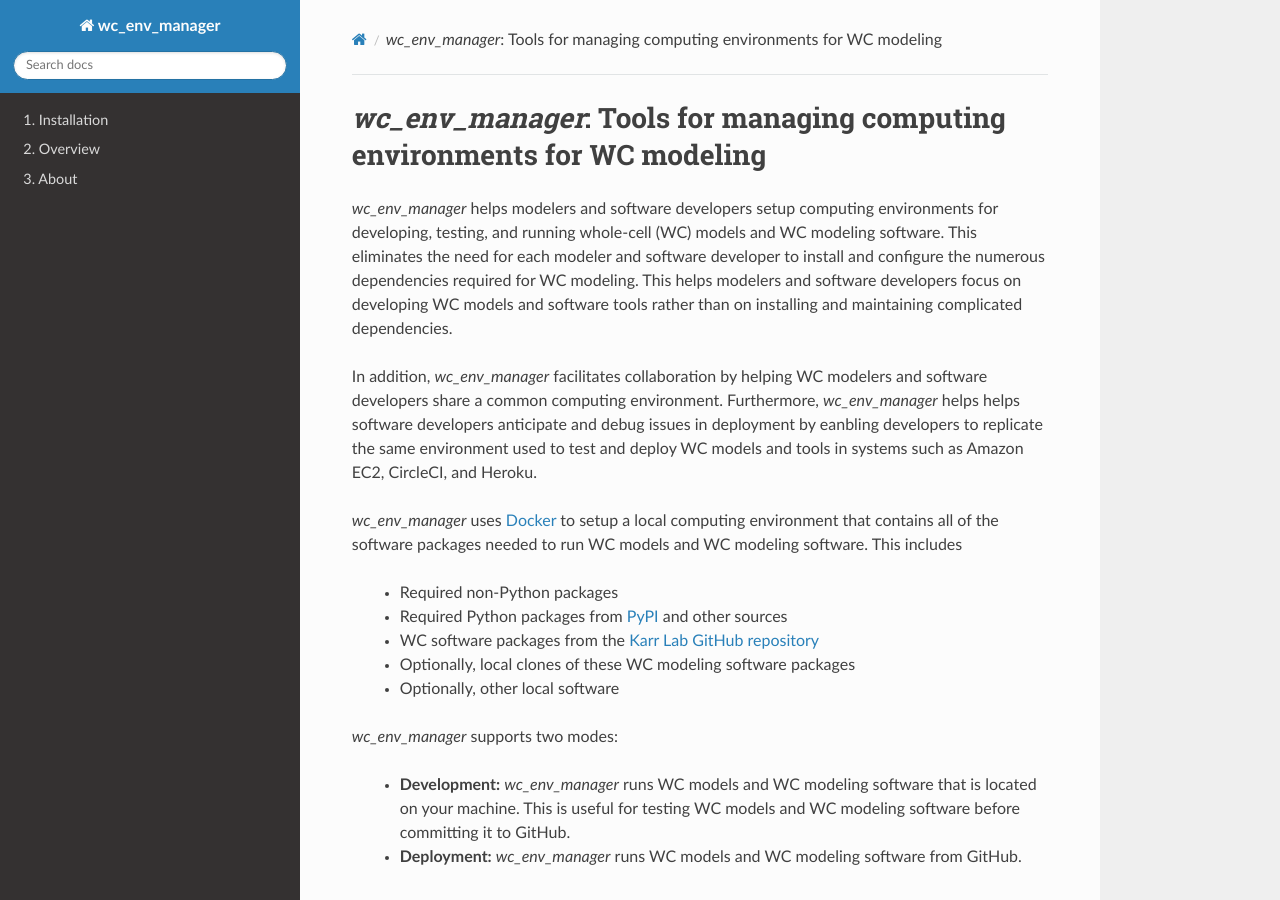
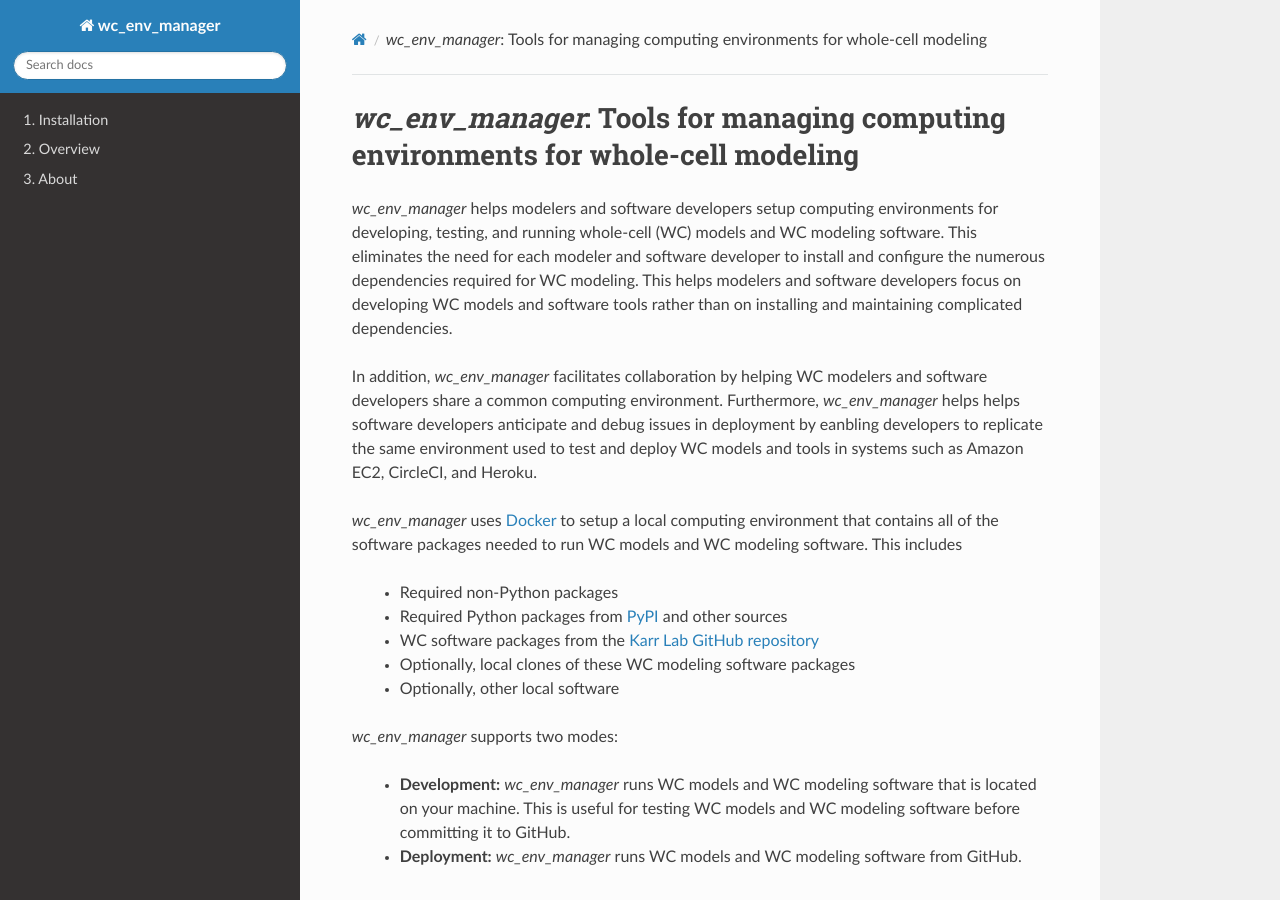
Before and after one commit to KarrLab/wc_env_manager, a Sphinx documentation site: the page built from docs/index.rst, in a window 1280 px wide and 900 px high. Built offline with Sphinx 7.4.7 and the Read the Docs theme 2.0.0, drawn with Linux system fonts in a browser that asks for light colours; pages that are not in the unit, such as notebooks, are missing from menus.

Commit message:
making title more acccessible

```diff
--- a/README.md
+++ b/README.md
@@ -6,7 +6,7 @@
 [![License](https://img.shields.io/github/license/KarrLab/wc_env_manager.svg)](LICENSE)
 ![Analytics](https://ga-beacon.appspot.com/UA-86759801-1/wc_env_manager/README.md?pixel)
 
-# *wc_env_manager*: Tools for managing computing environments for WC modeling
+# *wc_env_manager*: Tools for managing computing environments for whole-cell modeling
 
 *wc_env_manager* helps modelers and software developers setup computing environments for developing, testing, and running whole-cell (WC) models and WC modeling software. This eliminates the need for each modeler and software developer to install and configure the numerous dependencies required for WC modeling. This helps modelers and software developers focus on developing WC models and software tools rather than on installing and maintaining complicated dependencies.
 
--- a/docs/index.rst
+++ b/docs/index.rst
@@ -1,5 +1,5 @@
-`wc_env_manager`: Tools for managing computing environments for WC modeling
-=========================================================================
+`wc_env_manager`: Tools for managing computing environments for whole-cell modeling
+===================================================================================
 
 `wc_env_manager` helps modelers and software developers setup computing environments for developing, testing, and running whole-cell (WC) models and WC modeling software. This eliminates the need for each modeler and software developer to install and configure the numerous dependencies required for WC modeling. This helps modelers and software developers focus on developing WC models and software tools rather than on installing and maintaining complicated dependencies.
 
```
